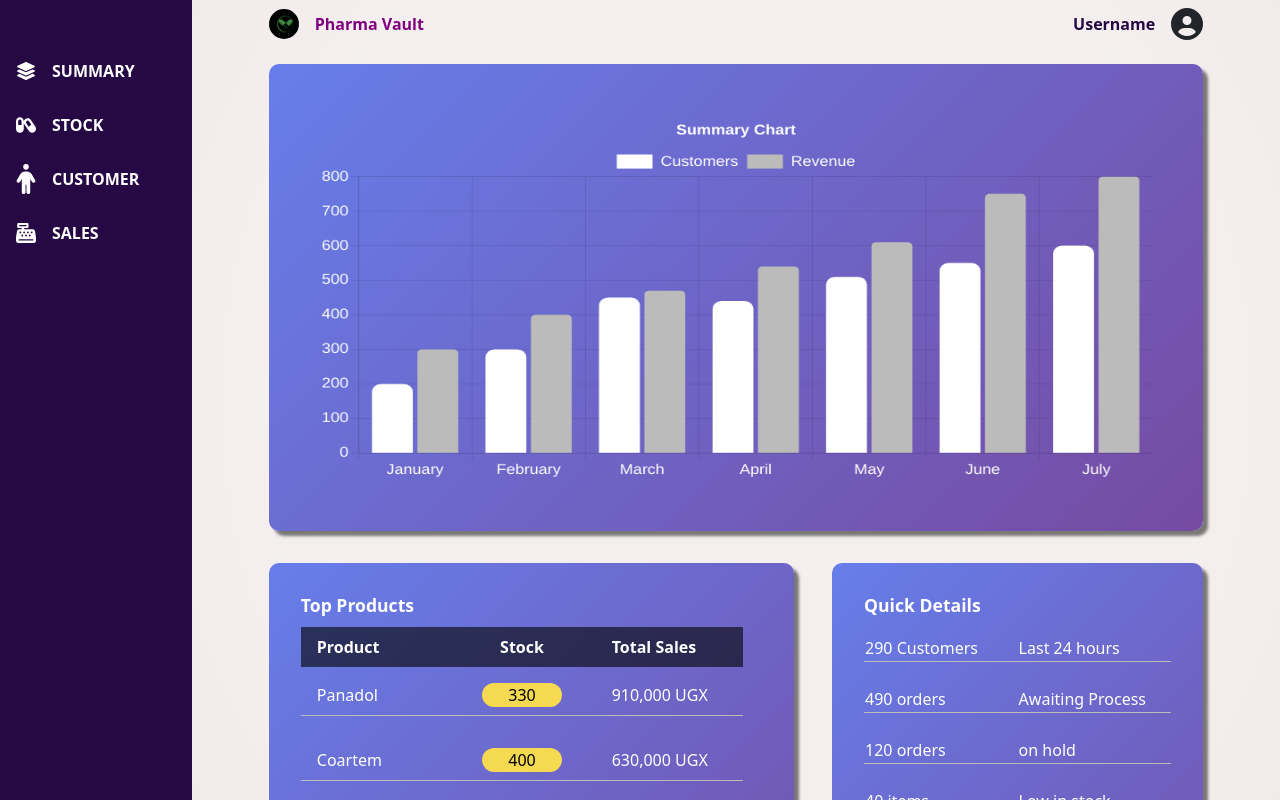
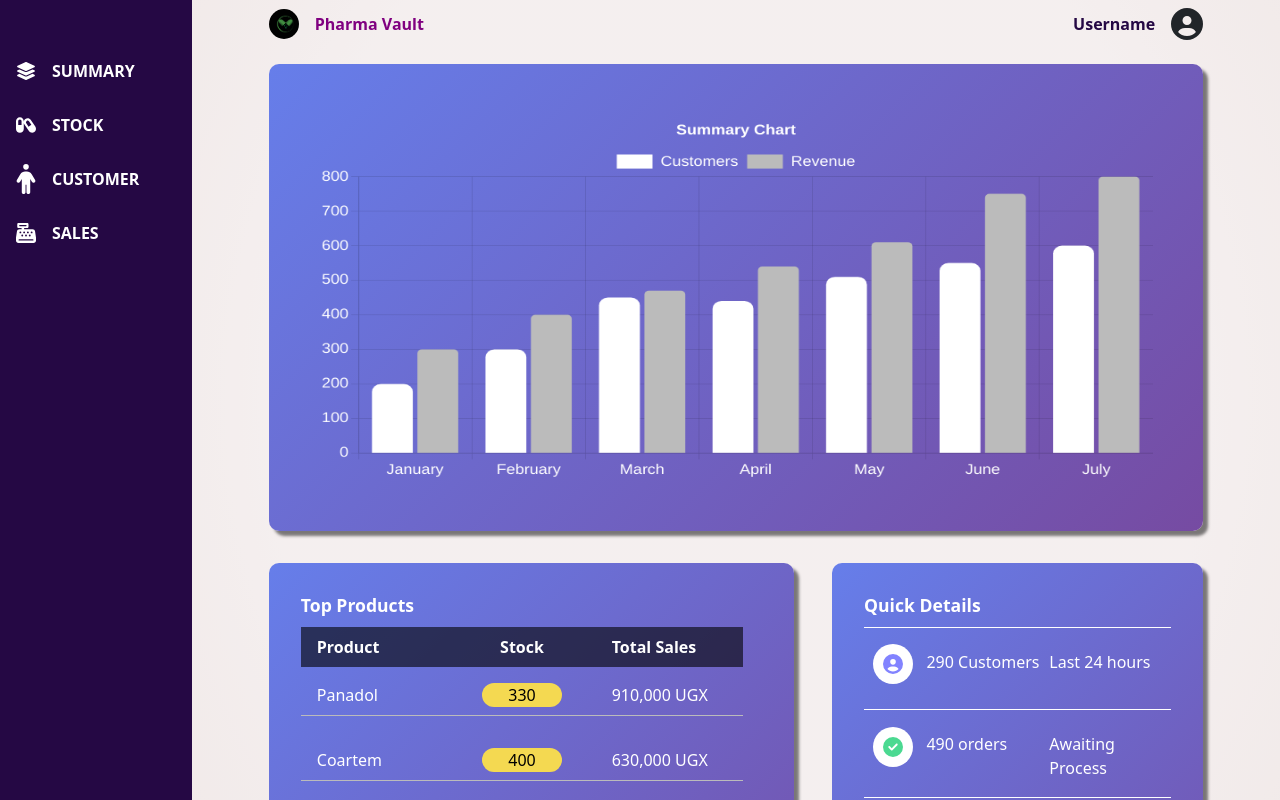
Before and after one commit to mack14/step-form-reactjs, a React (Create React App) app: page /dashboard in a window 1280 px wide. Built offline with nearby package versions, Linux system fonts and the light colour scheme.

Commit message:
adds changes to quick details table

```diff
--- a/src/components/components.scss
+++ b/src/components/components.scss
@@ -49,12 +49,46 @@ table {
     }
 
     td {
-        width: 50%;
+        width: 40%;
         margin-top: 0.5em;
         text-align: left;
         float: left;
         margin-bottom: 1em;
-        border-bottom: 0.1em solid #bbb;
+        display: flex;
+        align-items: center;
+    }
+
+    .quick-font {
+        font-size: 1rem;
+      margin-top: 7%;
+    }
+
+    .awesome-icon {
+        width: 20% !important;
+        padding: 3%;
+
+    div {
+        width: 2.5em;
+        height: 2.5em;
+        border-radius: 50%;
+        background-color: white;
+        display: flex;
+        justify-content: center;
+        align-items: center;
+
+
+    .icon {
+        margin: 0 auto;
+        text-align: center;
+        align-self: center;
+    }
+
+    }
+
+    }
+
+    .line {
+        border-bottom: 1px solid #fff;;
     }
 
 }
--- a/src/components/quick_details.tsx
+++ b/src/components/quick_details.tsx
@@ -1,9 +1,13 @@
 import Row from 'react-bootstrap/Row';
 
 import './components.scss';
+import { FontAwesomeIcon } from '@fortawesome/react-fontawesome';
+import { sign } from 'crypto';
 interface RowDataProp {
     parameter: string;
-    data: string
+    data: string;
+    icon: any;
+    iconColor: any;
 }
 
 interface QuickDetailsProps {
@@ -19,8 +23,14 @@ export const QuickDetailsComponent = ({ title, rows }: QuickDetailsProps) => {
                 {rows.map((row, index) =>
                     <Row key={index}>
                         <tr>
-                        <td>{row.data}</td>
-                        <td>{row.parameter}</td>
+                            <td className='awesome-icon'>
+                                <div>
+                                    <FontAwesomeIcon className='icon'
+                                        style={{ color: row.iconColor }} size={'lg'} icon={row.icon} />
+                                </div>  </td>
+                            <td className='quick-font'>{row.data}</td>
+                            <td className='quick-font'>{row.parameter}</td>
+                            <ul className='line'> </ul>
                         </tr>
                     </Row>
                 )}
--- a/src/pages/dashboard/dashboard.tsx
+++ b/src/pages/dashboard/dashboard.tsx
@@ -2,7 +2,7 @@ import { Component } from 'react'
 import Container from 'react-bootstrap/esm/Container'
 
 import { FontAwesomeIcon } from '@fortawesome/react-fontawesome';
-import { faCapsules, faCashRegister, faCircleUser, faLayerGroup, faPerson } from '@fortawesome/free-solid-svg-icons';
+import { faBarsProgress, faCapsules, faCashRegister, faCircleCheck, faCircleMinus, faCircleUser, faCloudShowersWater, faFileCircleCheck, faLayerGroup, faPeopleGroup, faPerson, faSwatchbook, faWalkieTalkie } from '@fortawesome/free-solid-svg-icons';
 
 import Nav from 'react-bootstrap/Nav';
 import Navbar from 'react-bootstrap/Navbar';
@@ -19,22 +19,40 @@ const quickDetailsData = [
   {
     parameter: 'Last 24 hours',
     data: '290 Customers',
+    icon: faCircleUser,
+    iconColor: '#8283FF'
   },
   {
     parameter: 'Awaiting Process',
     data: '490 orders',
+    icon: faCircleCheck,
+    iconColor: '#4BD991'
+
+
   },
   {
     parameter: 'on hold',
     data: '120 orders',
+    icon: faFileCircleCheck,
+    iconColor: '#FFCA83'
+
+
   },
   {
     parameter: 'Low in stock',
     data: '40 items',
+    icon: faCircleMinus,
+    iconColor: '#FF7285'
+
+
   },
   {
     parameter: 'out of stock',
     data: '42 items',
+    icon: faFileCircleCheck,
+    iconColor: '#8283FF'
+
+
   }
 ]
 
```
Lines whose indentation alone changed are shown as unchanged.
